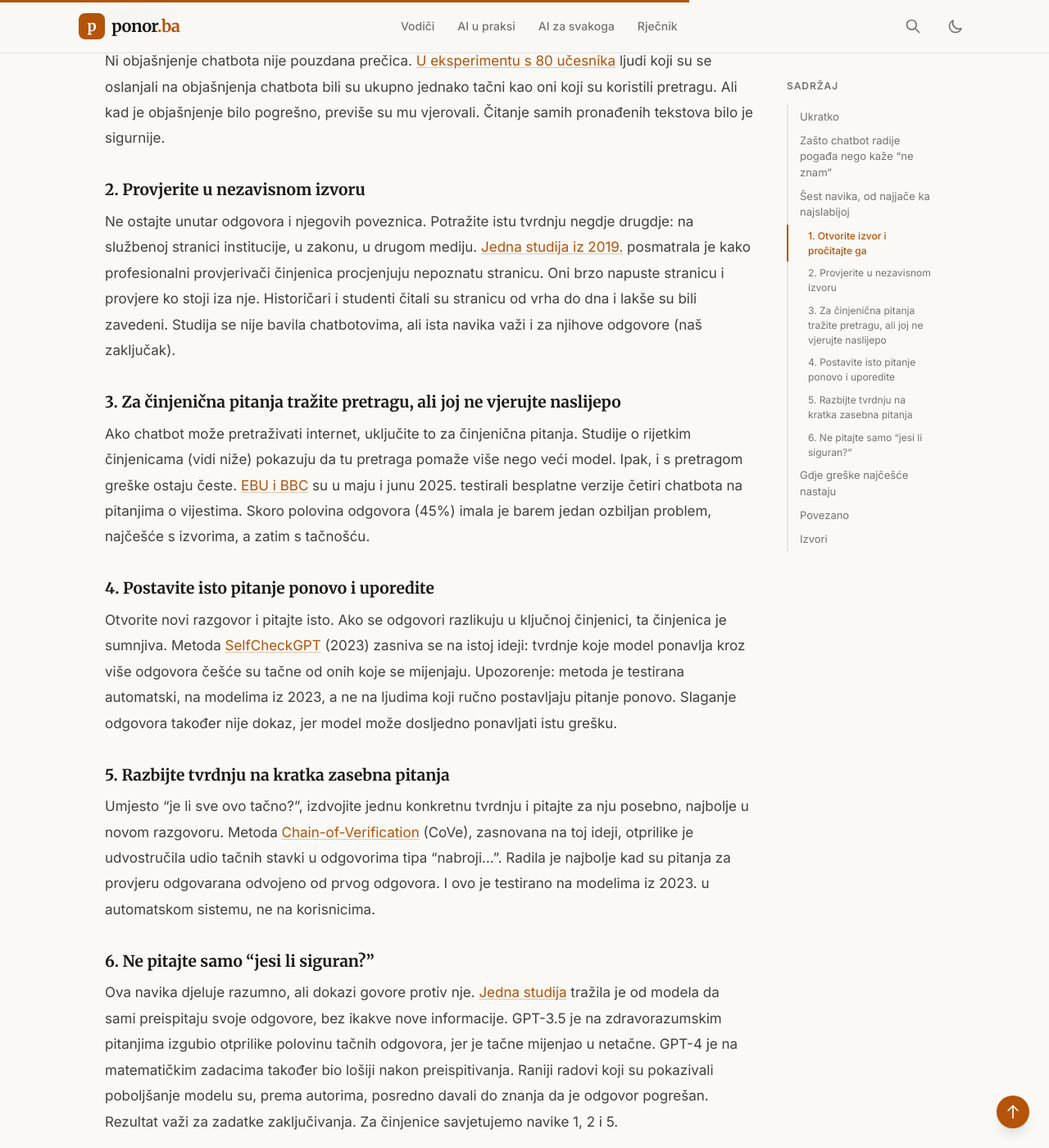
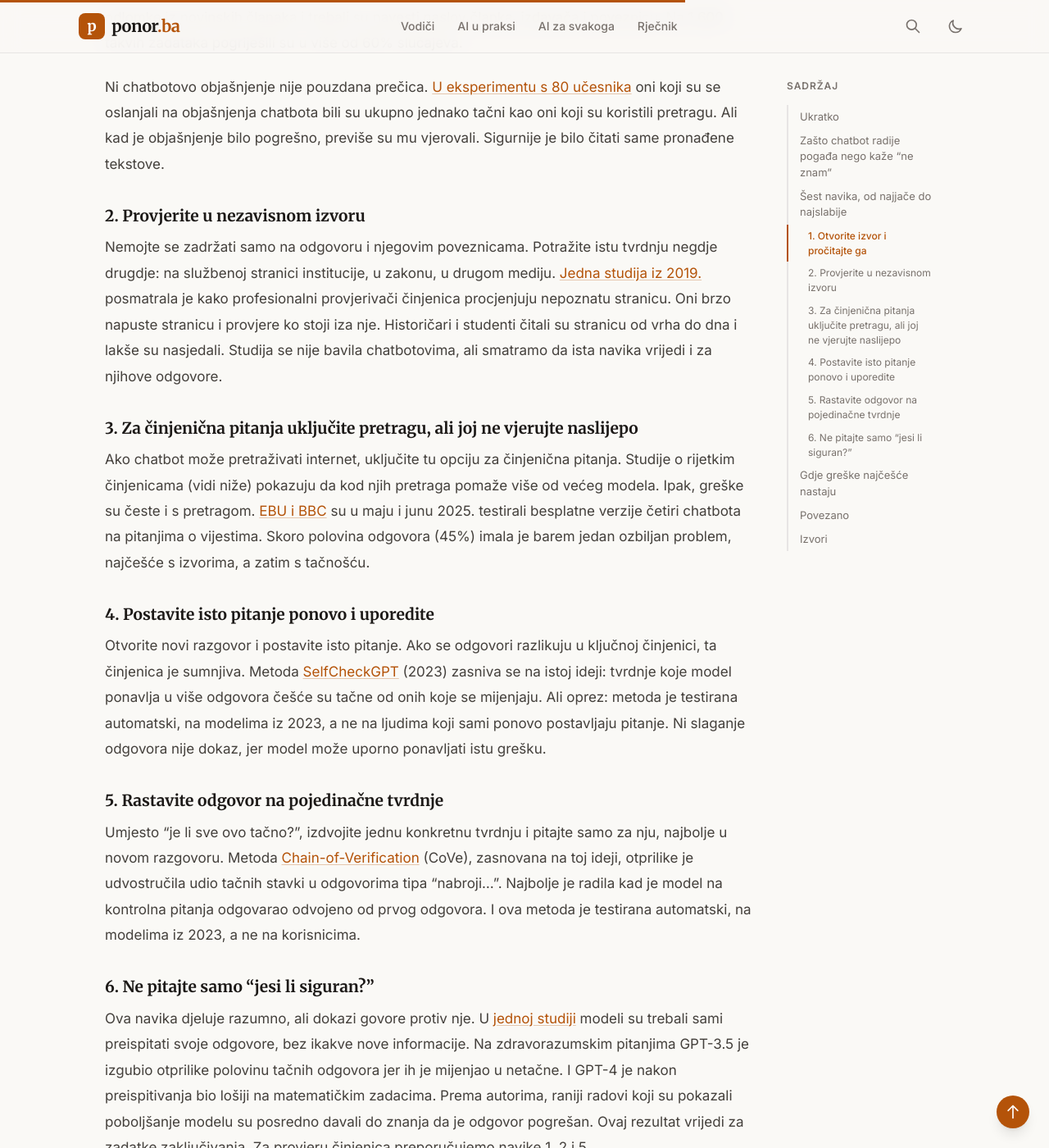
Before and after one commit to vibeuna/ponor, a Jekyll site: the page built from _posts/2026-10-12-kako-provjeriti-ai-odgovor.md, in a window 1280 px wide and 1400 px high, scrolled down 3353 px. Shown: the whole window at 82% size. Built offline with Jekyll 4.4.1, drawn with Linux system fonts in a browser that asks for light colours; some of the changed text lies outside the part shown.

Commit message:
kako-provjeriti-ai-odgovor: language polish
Co-Authored-By: Claude Opus 5.5 <noreply@anthropic.com>

```diff
--- a/_posts/2026-10-12-kako-provjeriti-ai-odgovor.md
+++ b/_posts/2026-10-12-kako-provjeriti-ai-odgovor.md
@@ -5,75 +5,75 @@ date: 2026-10-12
 category: ai-za-sve
 image: /assets/images/2026-10-12-kako-provjeriti-ai-odgovor.svg
 read_time: 7
-description: "Šest navika za provjeru odgovora chatbota, poredanih po snazi dokaza: šta zaista pomaže, šta ne pomaže i gdje AI najčešće griješi."
+description: "Šest navika za provjeru odgovora chatbota, poredanih po snazi dokaza: šta zaista pomaže, šta ne i gdje AI najčešće griješi."
 tags: [llm]
 ---
 
-Chatbot vam za dvije sekunde da odgovor, ime autora, naslov rada i poveznicu. Sve izgleda uredno. Problem je što uredan odgovor i tačan odgovor nisu isto, a chatbot ne pokazuje razliku. Istraživanja iz 2023–2025. pokazuju koje provjere imaju dokaze iza sebe, a koje samo djeluju umirujuće.
+Chatbot vam za dvije sekunde ponudi odgovor, ime autora, naslov rada i poveznicu. Sve izgleda uredno. Ali uredan odgovor nije nužno i tačan, a chatbot vam razliku neće pokazati. Istraživanja od 2023. do 2025. pokazuju koje provjere zaista imaju uporište u dokazima, a koje samo umiruju.
 
 ## Ukratko
 
-Prema jednom još nerecenziranom radu, chatbotovi daju uvjerljive netačne odgovore uglavnom zato što ih način ocjenjivanja nagrađuje za pogađanje više nego za "ne znam". Po našoj procjeni, najkorisnija provjera je otvoriti izvor koji chatbot navede i pročitati ga: i kad je poveznica stvarna, tvrdnja često nije u izvoru. Slijedi provjera u nezavisnom izvoru. Ponovljeno pitanje u novom razgovoru pomoglo je otkriti izmišljeno u automatskim sistemima, ali nije ispitano na ljudima. Kod zadataka zaključivanja (reasoning) pitanje "jesi li siguran?" ne pomaže i može pokvariti tačan odgovor. Najveći rizik su rijetke i lokalne činjenice, pravo, medicina i svježi događaji.
+Prema jednom radu koji još nije recenziran, chatbotovi daju uvjerljive, a netačne odgovore uglavnom zato što ih način ocjenjivanja više nagrađuje za pogađanje nego za "ne znam". Po našoj procjeni, najkorisnije je otvoriti izvor koji chatbot navede i pročitati ga. Čak i kad poveznica postoji, tvrdnje u izvoru često nema. Odmah iza toga dolazi provjera u nezavisnom izvoru. Ponavljanje pitanja u novom razgovoru pomoglo je automatskim sistemima da otkriju izmišljene tvrdnje, ali to nije ispitano na ljudima. Kod zadataka zaključivanja (reasoning) pitanje "jesi li siguran?" ne pomaže, a može i pokvariti tačan odgovor. Najrizičnije su rijetke i lokalne činjenice, pravo, medicina i nedavni događaji.
 
 ## Zašto chatbot radije pogađa nego kaže "ne znam"
 
-[Halucinacija](/rjecnik/halucinacija/) (izmišljanje netačnih informacija) nije rijedak kvar. [Istraživači OpenAI-ja i Georgia Techa](https://arxiv.org/abs/2509.04664v1) u radu iz septembra 2025. tvrde da je glavni uzrok način na koji se modeli ocjenjuju, a ne samo treniranje (training). To je preprint (rad koji još nije prošao recenziju), pa ga čitajte kao argument autora, ne kao utvrđenu činjenicu.
+[Halucinacija](/rjecnik/halucinacija/) (izmišljanje netačnih informacija) nije rijedak kvar. [Istraživači OpenAI-ja i Georgia Techa](https://arxiv.org/abs/2509.04664v1) u radu iz septembra 2025. tvrde da je glavni uzrok način na koji se modeli ocjenjuju, a ne samo način na koji se treniraju (training). To je preprint (rad koji još nije prošao recenziju), pa ga čitajte kao argument autora, a ne kao utvrđenu činjenicu.
 
-Argument je jednostavan. Na većini benchmarka (referentnih testova) tačan odgovor donosi bod, a "ne znam" i pogrešan odgovor donose nulu. Model koji pogađa zato prolazi bolje od modela koji priznaje da ne zna. Autori to najjasnije pokazuju na rijetkim činjenicama: ako se 20% datuma rođenja u podacima za treniranje pojavi samo jednom, očekuju da će model pogriješiti na barem petini takvih pitanja.
+Argument je jednostavan. Na većini benchmarka (referentnih testova) tačan odgovor donosi bod, a "ne znam" i pogrešan odgovor donose nulu. Model koji pogađa zato bolje prolazi od modela koji priznaje da ne zna. Najjasniji primjer su rijetke činjenice. Ako se 20% datuma rođenja u podacima za treniranje pojavi samo jednom, autori očekuju da će model pogriješiti na barem petini takvih pitanja.
 
-Brojke postoje, ali dolaze od samog proizvođača i brzo zastarijevaju. U sigurnosnoj dokumentaciji (system card) [za o3 i o4-mini iz aprila 2025.](https://cdn.openai.com/pdf/2221c875-02dc-4789-800b-e7758f3722c1/o3-and-o4-mini-system-card.pdf) OpenAI navodi da je o3 halucinirao u trećini odgovora na benchmarku PersonQA, s pitanjima o osobama, o4-mini u 48%, a stariji o1 u 16%. U [system cardu za GPT-5 iz augusta 2025.](https://cdn.openai.com/gpt-5-system-card.pdf) OpenAI je mjerio netačne tvrdnje u stvarnim razgovorima u ChatGPT-u s uključenom pretragom interneta: 4,5% kod gpt-5-thinking, 9,6% kod gpt-5-main, 12,7% kod o3 i 12,9% kod GPT-4o. Odgovore je ocjenjivao OpenAI-jev vlastiti model, koji se s ljudskim ocjenjivačima slagao u 75% slučajeva. Od tada su izašli noviji modeli, a brojke s različitih mjerenja nisu međusobno uporedive.
+Konkretne brojke postoje, ali ih objavljuje sam proizvođač i brzo zastarijevaju. U sigurnosnoj dokumentaciji (system card) [za o3 i o4-mini iz aprila 2025.](https://cdn.openai.com/pdf/2221c875-02dc-4789-800b-e7758f3722c1/o3-and-o4-mini-system-card.pdf) OpenAI navodi rezultate na benchmarku PersonQA, koji sadrži pitanja o osobama. Model o3 halucinirao je u trećini odgovora, o4-mini u 48%, a stariji o1 u 16%. U [system cardu za GPT-5 iz augusta 2025.](https://cdn.openai.com/gpt-5-system-card.pdf) OpenAI je mjerio netačne tvrdnje u stvarnim razgovorima u ChatGPT-u s uključenom pretragom interneta: 4,5% kod gpt-5-thinking, 9,6% kod gpt-5-main, 12,7% kod o3 i 12,9% kod GPT-4o. Odgovore je ocjenjivao OpenAI-jev vlastiti model, koji se s ljudskim ocjenjivačima slagao u 75% slučajeva. Od tada su izašli noviji modeli, a brojke s različitih mjerenja nisu međusobno uporedive.
 
-## Šest navika, od najjače ka najslabijoj
+## Šest navika, od najjače do najslabije
 
-Redoslijed je naša procjena, zasnovana na tome koliko je svaka navika provjerena i na kome.
+Redoslijed je naša procjena. Zasnovan je na tome koliko je svaka navika ispitana i na kome.
 
-{% include diagram.html name="kako-provjeriti-ai-odgovor" caption="Šest navika provjere, od najjačih dokaza prema najslabijim. Redoslijed je naša procjena." alt="Pet navika provjere odgovora chatbota poredanih po snazi dokaza, i šesta, pitanje jesi li siguran, označena kao da ne pomaže." %}
+{% include diagram.html name="kako-provjeriti-ai-odgovor" caption="Šest navika provjere, od najjačih dokaza do najslabijih. Redoslijed je naša procjena." alt="Pet navika provjere odgovora chatbota, poredanih po snazi dokaza, i šesta navika, pitanje jesi li siguran, označena kao nekorisna." %}
 
 ### 1. Otvorite izvor i pročitajte ga
 
-Ako chatbot navede izvore, otvorite ih. Poveznica nije dokaz: to što izvor postoji ne znači da u njemu piše ono što chatbot tvrdi.
+Ako chatbot navede izvore, otvorite ih. Poveznica sama po sebi nije dokaz. To što izvor postoji ne znači da u njemu piše ono što chatbot tvrdi.
 
-Bez pretrage chatbotovi često izmišljaju i same izvore. U [studiji iz 2023.](https://pmc.ncbi.nlm.nih.gov/articles/PMC10484980/) GPT-3.5 je izmislio više od polovine od 636 provjerenih referenci, a GPT-4 skoro petinu. U [testu iz juna 2025.](https://pmc.ncbi.nlm.nih.gov/articles/PMC12658395/) GPT-4o je izmislio otprilike svaku petu referencu, a skoro polovina stvarnih imala je greške.
+Bez pretrage chatbotovi često izmišljaju i same izvore. U [studiji iz 2023.](https://pmc.ncbi.nlm.nih.gov/articles/PMC10484980/), u kojoj je provjereno 636 referenci, GPT-3.5 je izmislio više od polovine svojih referenci, a GPT-4 skoro petinu. U [testu iz juna 2025.](https://pmc.ncbi.nlm.nih.gov/articles/PMC12658395/) GPT-4o je izmislio otprilike svaku petu referencu, a skoro polovina stvarnih referenci sadržavala je greške.
 
-Pretraga rješava jedan problem, ali ne i drugi. [Studija u časopisu Nature Communications](https://pmc.ncbi.nlm.nih.gov/articles/PMC12003634/) nije našla izmišljene poveznice kod GPT-4o i Gemini s uključenom pretragom. Ipak, 50–90% odgovora nije bilo potpuno potkrijepljeno izvorima koje su sami naveli. Ni sam izvor nije uvijek tačno prepoznat. [Tow Center pri Columbia Journalism Review](https://www.cjr.org/tow_center/we-compared-eight-ai-search-engines-theyre-all-bad-at-citing-news.php) dao je osam alata za pretragu koji koriste umjetnu inteligenciju (artificial intelligence, AI) odlomke iz novinskih članaka i tražio da prepoznaju članak: naslov, izdavača i poveznicu. Na 1.600 takvih zadataka alati su pogriješili u više od 60% slučajeva.
+Pretraga rješava jedan problem, ali ne i drugi. [Studija u časopisu Nature Communications](https://pmc.ncbi.nlm.nih.gov/articles/PMC12003634/) nije našla izmišljene poveznice kod GPT-4o i Geminija s uključenom pretragom. Ipak, 50–90% odgovora nije bilo u potpunosti potkrijepljeno izvorima koje su modeli sami naveli. Alati ni sam izvor ne prepoznaju uvijek tačno. [Tow Center pri Columbia Journalism Review](https://www.cjr.org/tow_center/we-compared-eight-ai-search-engines-theyre-all-bad-at-citing-news.php) testirao je osam alata za pretragu zasnovanih na umjetnoj inteligenciji (artificial intelligence, AI). Alati su dobili odlomke iz novinskih članaka i trebali su navesti naslov članka, izdavača i poveznicu. Na 1.600 takvih zadataka pogriješili su u više od 60% slučajeva.
 
-Ni objašnjenje chatbota nije pouzdana prečica. [U eksperimentu s 80 učesnika](https://arxiv.org/abs/2310.12558v2) ljudi koji su se oslanjali na objašnjenja chatbota bili su ukupno jednako tačni kao oni koji su koristili pretragu. Ali kad je objašnjenje bilo pogrešno, previše su mu vjerovali. Čitanje samih pronađenih tekstova bilo je sigurnije.
+Ni chatbotovo objašnjenje nije pouzdana prečica. [U eksperimentu s 80 učesnika](https://arxiv.org/abs/2310.12558v2) oni koji su se oslanjali na objašnjenja chatbota bili su ukupno jednako tačni kao oni koji su koristili pretragu. Ali kad je objašnjenje bilo pogrešno, previše su mu vjerovali. Sigurnije je bilo čitati same pronađene tekstove.
 
 ### 2. Provjerite u nezavisnom izvoru
 
-Ne ostajte unutar odgovora i njegovih poveznica. Potražite istu tvrdnju negdje drugdje: na službenoj stranici institucije, u zakonu, u drugom mediju. [Jedna studija iz 2019.](https://purl.stanford.edu/yk133ht8603) posmatrala je kako profesionalni provjerivači činjenica procjenjuju nepoznatu stranicu. Oni brzo napuste stranicu i provjere ko stoji iza nje. Historičari i studenti čitali su stranicu od vrha do dna i lakše su bili zavedeni. Studija se nije bavila chatbotovima, ali ista navika važi i za njihove odgovore (naš zaključak).
+Nemojte se zadržati samo na odgovoru i njegovim poveznicama. Potražite istu tvrdnju negdje drugdje: na službenoj stranici institucije, u zakonu, u drugom mediju. [Jedna studija iz 2019.](https://purl.stanford.edu/yk133ht8603) posmatrala je kako profesionalni provjerivači činjenica procjenjuju nepoznatu stranicu. Oni brzo napuste stranicu i provjere ko stoji iza nje. Historičari i studenti čitali su stranicu od vrha do dna i lakše su nasjedali. Studija se nije bavila chatbotovima, ali smatramo da ista navika vrijedi i za njihove odgovore.
 
-### 3. Za činjenična pitanja tražite pretragu, ali joj ne vjerujte naslijepo
+### 3. Za činjenična pitanja uključite pretragu, ali joj ne vjerujte naslijepo
 
-Ako chatbot može pretraživati internet, uključite to za činjenična pitanja. Studije o rijetkim činjenicama (vidi niže) pokazuju da tu pretraga pomaže više nego veći model. Ipak, i s pretragom greške ostaju česte. [EBU i BBC](https://www.ebu.ch/research/open/report/news-integrity-in-ai-assistants) su u maju i junu 2025. testirali besplatne verzije četiri chatbota na pitanjima o vijestima. Skoro polovina odgovora (45%) imala je barem jedan ozbiljan problem, najčešće s izvorima, a zatim s tačnošću.
+Ako chatbot može pretraživati internet, uključite tu opciju za činjenična pitanja. Studije o rijetkim činjenicama (vidi niže) pokazuju da kod njih pretraga pomaže više od većeg modela. Ipak, greške su česte i s pretragom. [EBU i BBC](https://www.ebu.ch/research/open/report/news-integrity-in-ai-assistants) su u maju i junu 2025. testirali besplatne verzije četiri chatbota na pitanjima o vijestima. Skoro polovina odgovora (45%) imala je barem jedan ozbiljan problem, najčešće s izvorima, a zatim s tačnošću.
 
 ### 4. Postavite isto pitanje ponovo i uporedite
 
-Otvorite novi razgovor i pitajte isto. Ako se odgovori razlikuju u ključnoj činjenici, ta činjenica je sumnjiva. Metoda [SelfCheckGPT](https://arxiv.org/abs/2303.08896v3) (2023) zasniva se na istoj ideji: tvrdnje koje model ponavlja kroz više odgovora češće su tačne od onih koje se mijenjaju. Upozorenje: metoda je testirana automatski, na modelima iz 2023, a ne na ljudima koji ručno postavljaju pitanje ponovo. Slaganje odgovora također nije dokaz, jer model može dosljedno ponavljati istu grešku.
+Otvorite novi razgovor i postavite isto pitanje. Ako se odgovori razlikuju u ključnoj činjenici, ta činjenica je sumnjiva. Metoda [SelfCheckGPT](https://arxiv.org/abs/2303.08896v3) (2023) zasniva se na istoj ideji: tvrdnje koje model ponavlja u više odgovora češće su tačne od onih koje se mijenjaju. Ali oprez: metoda je testirana automatski, na modelima iz 2023, a ne na ljudima koji sami ponovo postavljaju pitanje. Ni slaganje odgovora nije dokaz, jer model može uporno ponavljati istu grešku.
 
-### 5. Razbijte tvrdnju na kratka zasebna pitanja
+### 5. Rastavite odgovor na pojedinačne tvrdnje
 
-Umjesto "je li sve ovo tačno?", izdvojite jednu konkretnu tvrdnju i pitajte za nju posebno, najbolje u novom razgovoru. Metoda [Chain-of-Verification](https://arxiv.org/abs/2309.11495v2) (CoVe), zasnovana na toj ideji, otprilike je udvostručila udio tačnih stavki u odgovorima tipa "nabroji...". Radila je najbolje kad su pitanja za provjeru odgovarana odvojeno od prvog odgovora. I ovo je testirano na modelima iz 2023. u automatskom sistemu, ne na korisnicima.
+Umjesto "je li sve ovo tačno?", izdvojite jednu konkretnu tvrdnju i pitajte samo za nju, najbolje u novom razgovoru. Metoda [Chain-of-Verification](https://arxiv.org/abs/2309.11495v2) (CoVe), zasnovana na toj ideji, otprilike je udvostručila udio tačnih stavki u odgovorima tipa "nabroji...". Najbolje je radila kad je model na kontrolna pitanja odgovarao odvojeno od prvog odgovora. I ova metoda je testirana automatski, na modelima iz 2023, a ne na korisnicima.
 
 ### 6. Ne pitajte samo "jesi li siguran?"
 
-Ova navika djeluje razumno, ali dokazi govore protiv nje. [Jedna studija](https://arxiv.org/abs/2310.01798v2) tražila je od modela da sami preispitaju svoje odgovore, bez ikakve nove informacije. GPT-3.5 je na zdravorazumskim pitanjima izgubio otprilike polovinu tačnih odgovora, jer je tačne mijenjao u netačne. GPT-4 je na matematičkim zadacima također bio lošiji nakon preispitivanja. Raniji radovi koji su pokazivali poboljšanje modelu su, prema autorima, posredno davali do znanja da je odgovor pogrešan. Rezultat važi za zadatke zaključivanja. Za činjenice savjetujemo navike 1, 2 i 5.
+Ova navika djeluje razumno, ali dokazi govore protiv nje. U [jednoj studiji](https://arxiv.org/abs/2310.01798v2) modeli su trebali sami preispitati svoje odgovore, bez ikakve nove informacije. Na zdravorazumskim pitanjima GPT-3.5 je izgubio otprilike polovinu tačnih odgovora jer ih je mijenjao u netačne. I GPT-4 je nakon preispitivanja bio lošiji na matematičkim zadacima. Prema autorima, raniji radovi koji su pokazali poboljšanje modelu su posredno davali do znanja da je odgovor pogrešan. Ovaj rezultat vrijedi za zadatke zaključivanja. Za provjeru činjenica preporučujemo navike 1, 2 i 5.
 
 ## Gdje greške najčešće nastaju
 
 Rizik nije jednak za sva pitanja. Prema dostupnim studijama, budite najoprezniji kod:
 
-- **Malo poznatih i lokalnih činjenica.** [Dvije](https://arxiv.org/abs/2212.10511v4) [studije](https://arxiv.org/abs/2211.08411v2) iz 2023. pokazale su da tačnost prati koliko se o nečemu piše. Za rijetke teme veći model jedva pomaže, a pretraga pomaže. Lokalna firma, općinska odluka ili manje poznata osoba u BiH spadaju u tu grupu (naša procjena).
+- **Malo poznatih i lokalnih činjenica.** [Dvije](https://arxiv.org/abs/2212.10511v4) [studije](https://arxiv.org/abs/2211.08411v2) iz 2023. pokazale su da tačnost zavisi od toga koliko se o nekoj temi piše. Kod rijetkih tema veći model jedva da pomaže, a pretraga pomaže. Po našoj procjeni, u tu grupu spadaju lokalna firma, općinska odluka ili manje poznata osoba u BiH.
 - **Prava.** [Jedna studija](https://arxiv.org/abs/2401.01301v2) izmjerila je halucinacije u 58–88% odgovora na provjerljiva pitanja o američkim saveznim sudskim predmetima, zavisno od modela.
 - **Medicine, posebno manje istraženih tema.** Ranije spomenuti test iz 2025. našao je 6% izmišljenih referenci za depresiju, a 28–29% za manje istražene poremećaje.
-- **Rijetkih pojedinačnih podataka.** Za datume, imena i brojeve koji se u podacima za treniranje pojave samo jednom, autori rada o uzroku halucinacija predviđaju pogađanje. Provjerite svaki takav podatak na koji se oslanjate (naš savjet).
-- **Svježih događaja.** EBU zastarjelu informaciju računa kao grešku u tačnosti. Model bez pretrage ne može znati šta se desilo nakon što su prikupljeni njegovi podaci za treniranje (naša napomena).
+- **Rijetkih pojedinačnih podataka.** Za datume, imena i brojeve koji se u podacima za treniranje pojave samo jednom, autori rada o uzrocima halucinacija predviđaju da će model pogađati. Savjetujemo da provjerite svaki takav podatak na koji se oslanjate.
+- **Nedavnih događaja.** EBU zastarjele informacije računa kao grešku u tačnosti. Napominjemo da model bez pretrage ne može znati šta se desilo nakon prikupljanja njegovih podataka za treniranje.
 
-Za bosanski jezik nema studije koja ovo mjeri. Rezultati za druge jezike se razilaze. Studija [Multi-FAct](https://arxiv.org/abs/2402.18045v3) (devet jezika) našla je da su odgovori na engleskom dosljedno tačniji. [Druga, s 19 jezika](https://arxiv.org/abs/2410.18270v1), našla je više grešaka na [jezicima s malo resursa](/rjecnik/jezik-s-malo-resursa/) (low-resource language). [Treća, s 30 jezika uključujući srpski](https://arxiv.org/abs/2502.12769v4), nije našla vezu između učestalosti halucinacija, kad se uzme u obzir dužina odgovora, i količine teksta koja na jeziku postoji na internetu. EBU-ova studija nije uključila nijedan emiter s našeg govornog područja. Zato ne znamo griješe li chatbotovi više na bosanskom. Lokalne činjenice su ipak rijetke u podacima za treniranje, pa ih provjeravajte strože (naša procjena).
+Nijedna studija ovo nije mjerila za bosanski jezik. Rezultati za druge jezike nisu jednoznačni. Studija [Multi-FAct](https://arxiv.org/abs/2402.18045v3) (devet jezika) našla je da su odgovori na engleskom dosljedno tačniji. [Druga, s 19 jezika](https://arxiv.org/abs/2410.18270v1), našla je više grešaka na [jezicima s malo resursa](/rjecnik/jezik-s-malo-resursa/) (low-resource language). [Treća, s 30 jezika, uključujući srpski](https://arxiv.org/abs/2502.12769v4), nije našla vezu između učestalosti halucinacija i količine teksta koja na nekom jeziku postoji na internetu, kad se uzme u obzir dužina odgovora. EBU-ova studija nije uključila nijednog emitera s našeg govornog područja. Zato ne znamo griješe li chatbotovi više na bosanskom. Ipak, lokalnih činjenica u podacima za treniranje ima malo, pa ih po našoj procjeni treba provjeravati strože.
 
 ## Povezano
 
-- [Kako napisati dobar prompt: jezik, situacija, oblik odgovora](https://www.ponor.ba/clanci/kako-napisati-dobar-prompt/) – dobar prompt daje bolji odgovor, ali ne garantuje tačan.
+- [Kako napisati dobar prompt: jezik, situacija, oblik odgovora](https://www.ponor.ba/clanci/kako-napisati-dobar-prompt/) – dobar prompt daje bolji odgovor, ali ne garantuje i tačan.
 - [Šta je LLM i kako radi?](https://www.ponor.ba/clanci/sta-je-llm/) – kako model generiše tekst i zašto ne radi kao baza podataka.
 
 ## Izvori
```
